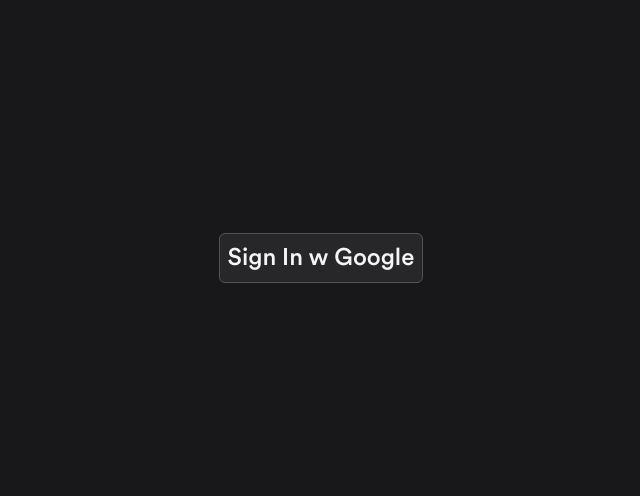
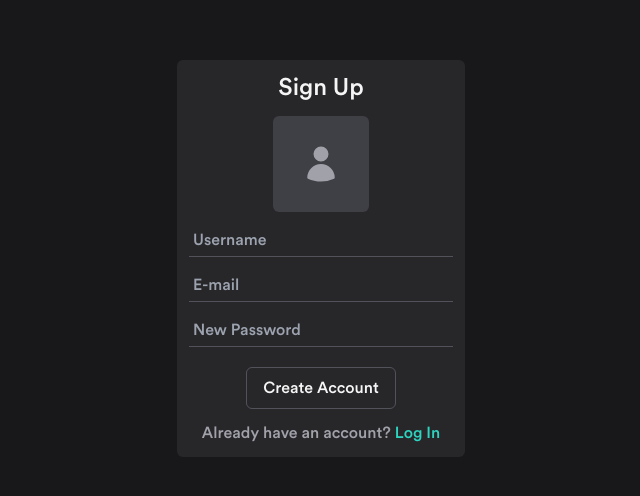
Before and after one commit to anav5704/League-App, a React (Vite) app: page / in a window 1280 px wide. Shown: the part 142-638 px from the top of the page, without its empty margins (319-959 px from the left). Built offline with nearby package versions, Linux system fonts and the light colour scheme; no server answers.

Commit message:
Google => Password/Email done

```diff
--- a/src/contexts/authContext.jsx
+++ b/src/contexts/authContext.jsx
@@ -1,7 +1,7 @@
 import React, { useContext, useEffect, useState } from "react"
 import { auth, db } from "../services/firebase"
-import {  signOut,  signInWithPopup, GoogleAuthProvider } from "firebase/auth";
-import { doc, collection, setDoc, addDoc  } from "firebase/firestore";
+import {  signOut,  signInWithPopup, GoogleAuthProvider, createUserWithEmailAndPassword , signInWithEmailAndPassword} from "firebase/auth";
+import { doc, collection, setDoc, addDoc, onSnapshot } from "firebase/firestore";
 import { ref, uploadBytes, getDownloadURL } from "firebase/storage"
 import { storage } from "../services/firebase"
 
@@ -14,18 +14,38 @@ export function useAuth(){
 
 export function AuthProvider({ children }){
 
-const provider = new GoogleAuthProvider();
 const [currentUser, setCurrentUser] = useState()
 const [pfp, setPfp] = useState()
+const [username, setUsername] = useState()
 
-async function createUser() {
+async function createUser(name, email, password, img) {
     try{
-        const userCredential = await signInWithPopup(auth, provider)
+        const userCredential = await createUserWithEmailAndPassword(auth, email, password)
         sessionStorage.setItem("user", "true")
         const user = userCredential.user
         const colRef = doc(db, "User", user.uid)
-        await setDoc(colRef, { Name: user.displayName })
+        await setDoc(colRef, {
+            Name: name ,
+            Email: email
+         })
+         const imgRef = ref(storage, `profileImages/${user.uid}` )
+         await uploadBytes(imgRef, img)
+         const pfp = await getDownloadURL(imgRef)
+         setPfp(pfp)
         console.log(user)
+        console.log("User Created")
+    }
+    catch(err){
+        console.log(err)
+        console.log(name, email, password, img)
+    }
+}
+
+async function loginUser( email, password) {
+    try{
+        await signInWithEmailAndPassword(auth, email, password)
+        sessionStorage.setItem("user", "true")
+        console.log("User Logged In")
     }
     catch(err){
         console.log(err)
@@ -69,13 +89,17 @@ async function logoutUser(){
 
 useEffect(() => {
     const unsubscribe = auth.onAuthStateChanged(user => {
+        const docRef = doc(db, "User", user.uid)
+        onSnapshot(docRef, (snapshot) => {
+            setUsername(snapshot.data().Name)
+        })
         setCurrentUser(user)
         getPfp(user)
     })
     return unsubscribe
 }, [])
 
-const value = { currentUser, createUser, logoutUser , updateUser, pfp }
+const value = { currentUser, createUser, logoutUser, loginUser , updateUser, pfp, username }
 
 return (
     <authContext.Provider value={value}>
--- a/src/pages/Account.jsx
+++ b/src/pages/Account.jsx
@@ -2,11 +2,10 @@ import { useRef, useState } from "react"
 import { useAuth } from "../contexts/authContext"
 
 function Account() {
-    const {  currentUser, updateUser, pfp} = useAuth()
+    const {  currentUser, updateUser, pfp, username} = useAuth()
     const imgref = useRef(null)
     const [edit, setEdit] = useState()
     const [img, setImg] = useState()
-    const [name, setName] = useState()
 
     function handleImg(){
         imgref.current.click()
@@ -30,8 +29,10 @@ function Account() {
             <div className="p-3 bg-zinc-800 rounded-md w-fit">
                 <h1 className="text-2xl leading-none">User Profile</h1>
                 <div className="flex items-start my-3">
-                    { !edit ? <img src={ pfp ? pfp : currentUser.photoURL } alt="" className="rounded-md h-24 aspect-square mr-5" />
-                    : <div onClick={() => {handleImg()}} className="h-24 aspect-square mr-5 bg-zinc-700 rounded-md overflow-hidden cursor-pointer grid place-content-center hover:text-teal-400">
+
+                <div className="h-24 aspect-square mr-5 bg-zinc-700 rounded-md overflow-hidden grid place-content-center hover:text-teal-400">
+                    { edit ?
+                    <div onClick={() => {handleImg()}} className=" cursor-pointer h-full w-full">
                     { img ? <img src={URL.createObjectURL(img)} alt="" className="h-full w-full"/>
                     :
                     <svg xmlns="http://www.w3.org/2000/svg" fill="none" viewBox="0 0 24 24" strokeWidth={1.5} stroke="currentColor" className="w-6 h-6">
@@ -39,10 +40,15 @@ function Account() {
                     </svg>
                     }
                     <input accept="image/*" onChange={(e)=> handleImgChange(e)} type="file" ref={imgref} name="" id="" className="hidden" />
-                    </div>  }
+                    </div>
+                    :
+                    pfp ? <img src={ pfp } alt="" className="rounded-md h-24 aspect-square mr-5" />  : null
+                    }
+                </div>
+
                     <div className="w-48">
                         <p className="text-zinc-400 ">Username</p>
-                        { !edit ? <p>{ currentUser.displayName } </p> : <input type="text" className="editName"/> }
+                        { !edit ? <p>{ username } </p> : <input type="text" className="editName"/> }
                         <p className="text-zinc-400">Email</p>
                         <p>{currentUser.email}</p>
                     </div>
--- a/src/pages/Home.jsx
+++ b/src/pages/Home.jsx
@@ -1,21 +1,74 @@
+import { useState, useRef } from "react"
 import { useAuth } from "../contexts/authContext"
 import { Navigate } from "react-router-dom"
 
 
 function Home() {
-    const { createUser, currentUser } = useAuth()
+    const { createUser, sigupUser, loginUser } = useAuth()
+    const [signup, setSignup] = useState(" ")
+    const [img, setImg] = useState()
+    const [name, setName] = useState()
+    const [email, setEmail] = useState()
+    const [password, setPassword] = useState()
+    const imgref = useRef(null)
 
-    async function login(){
-        await createUser()
+    async function sigup(e){
+        e.preventDefault()
+        await createUser(name, email, password, img)
+    }
+
+    async function login(e){
+        e.preventDefault()
+        await loginUser( email, password)
+    }
+
+    function handleImg(){
+        imgref.current.click()
+    }
+
+    function handleImgChange(e){
+        const file = e.target.files[0]
+        setImg(file)
     }
 
     return ( sessionStorage.getItem("user") ?
     <Navigate replace={true}  to="/account" />
     :
-     <div className="h-screen w-screen grid place-content-center">
-        <button onClick={() => {login()}} className="hover:bg-zinc-600 bg-zinc-800 p-2 rounded-md text-2xl border border-zinc-600">Sign In w Google</button>
+
+    <div className="w-screen h-screen grid place-content-center">
+        { signup ?
+        <div className="bg-zinc-800 p-3 rounded-md   w-72">
+            <h1 className="text-2xl text-center">Sign Up</h1>
+            <form  onSubmit={(e) => (sigup(e))} action="" className="flex flex-col items-center">
+            <div onClick={() => {handleImg()}} className=" cursor-pointer h-24 w-24 grid place-content-center my-3 mx-auto bg-zinc-700 rounded-md overflow-hidden text-zinc-400">
+                    { img ? <img src={URL.createObjectURL(img)} alt="" className="h-full w-full"/>
+                    :
+                    <svg xmlns="http://www.w3.org/2000/svg" viewBox="0 0 24 24" fill="currentColor" className="w-10 h-10">
+                    <path fillRule="evenodd" d="M7.5 6a4.5 4.5 0 119 0 4.5 4.5 0 01-9 0zM3.751 20.105a8.25 8.25 0 0116.498 0 .75.75 0 01-.437.695A18.683 18.683 0 0112 22.5c-2.786 0-5.433-.608-7.812-1.7a.75.75 0 01-.437-.695z" clipRule="evenodd" />
+                    </svg>
+                    }
+                    <input accept="image/*" onChange={(e)=> handleImgChange(e)} type="file" ref={imgref} name="" id="" className="hidden" />
+                    </div>
+            <input  onChange={(e) => {setName(e.target.value)}} placeholder="Username" type="text"  className="w-full outline-none p-1 border-b border-zinc-600 bg-zinc-800"/>
+            <input  onChange={(e) => {setEmail(e.target.value)}} placeholder="E-mail" type="email"  className="w-full outline-none mt-3 p-1 border-b border-zinc-600 bg-zinc-800"/>
+            <input onChange={(e) => {setPassword(e.target.value)}} placeholder="New Password" type="password"  className="w-full outline-none mt-3 p-1 border-b border-zinc-600 bg-zinc-800"/>
+            <button  type="submit" className="mt-5 mb-3 rounded-md border border-zinc-600 py-2 px-4 hover:bg-zinc-700">Create Account</button>
+            <p className="text-zinc-400">Already have an account? <span className="text-teal-400 cursor-pointer" onClick={() => {setSignup(!signup)}} >Log In</span></p>
+            </form>
+        </div>
+        :
+        <div className="bg-zinc-800 p-3 rounded-md   w-72">
+        <h1 className="text-2xl text-center">Log In</h1>
+        <form onSubmit={(e) => {login(e)}} action="" className="flex flex-col items-center">
+        <input  onChange={(e) => {setEmail(e.target.value)}} placeholder="E-mail" type="email"  className="w-full outline-none mt-3 p-1 border-b border-zinc-600 bg-zinc-800"/>
+        <input onChange={(e) => {setPassword(e.target.value)}} placeholder="New Password" type="password"  className="w-full outline-none mt-3 p-1 border-b border-zinc-600 bg-zinc-800"/>
+        <button type="submit"className="mt-5 mb-3 rounded-md border border-zinc-600 py-2 px-4 hover:bg-zinc-700">Log In</button>
+        <p className="text-zinc-400">Don't have an account? <span className="text-teal-400 cursor-pointer" onClick={() => {setSignup(!signup)}} >Sign Up</span></p>
+        </form>
+    </div>  }
     </div>
-     )
+
+    )
 }
 
 export default Home
```
Lines whose indentation alone changed are shown as unchanged.
